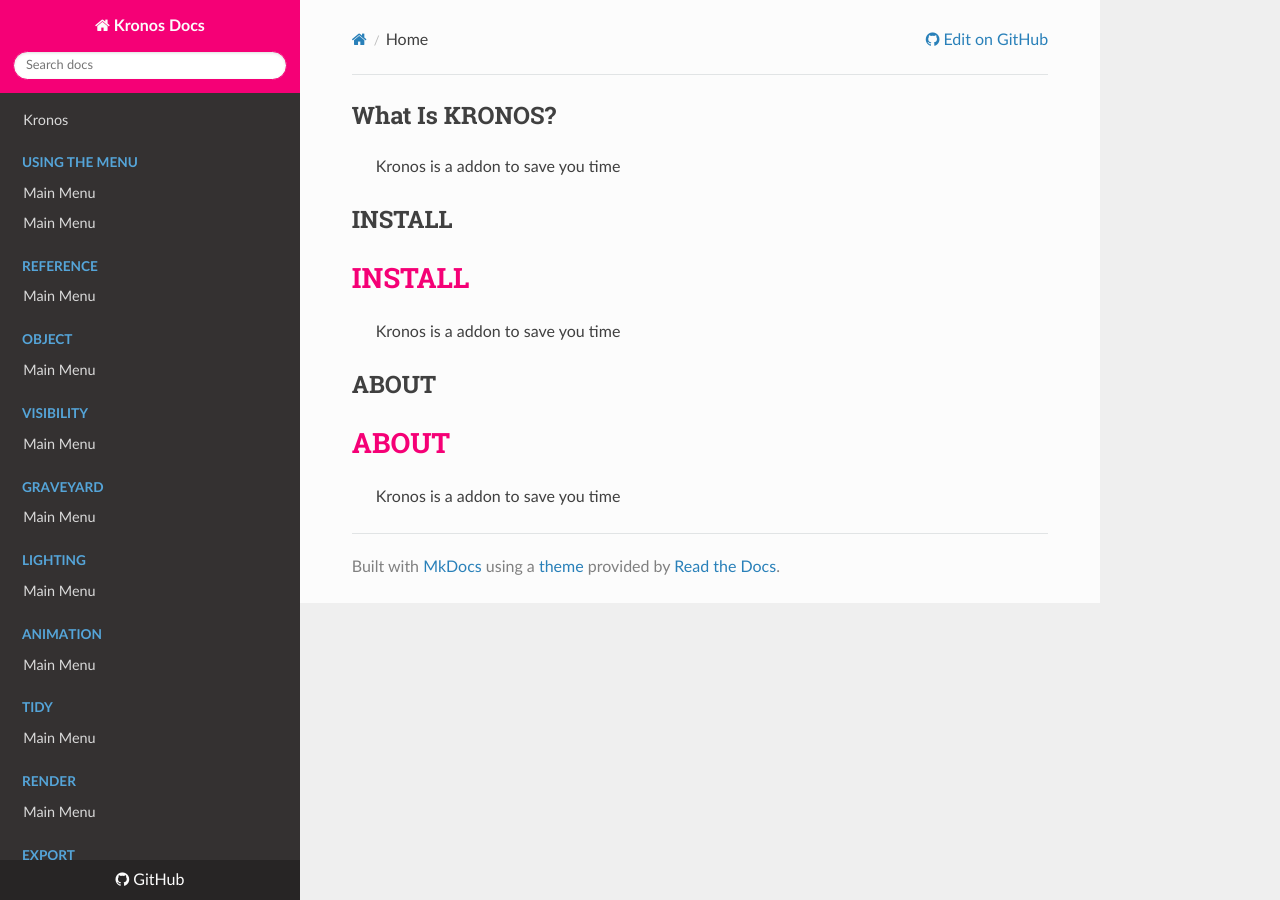
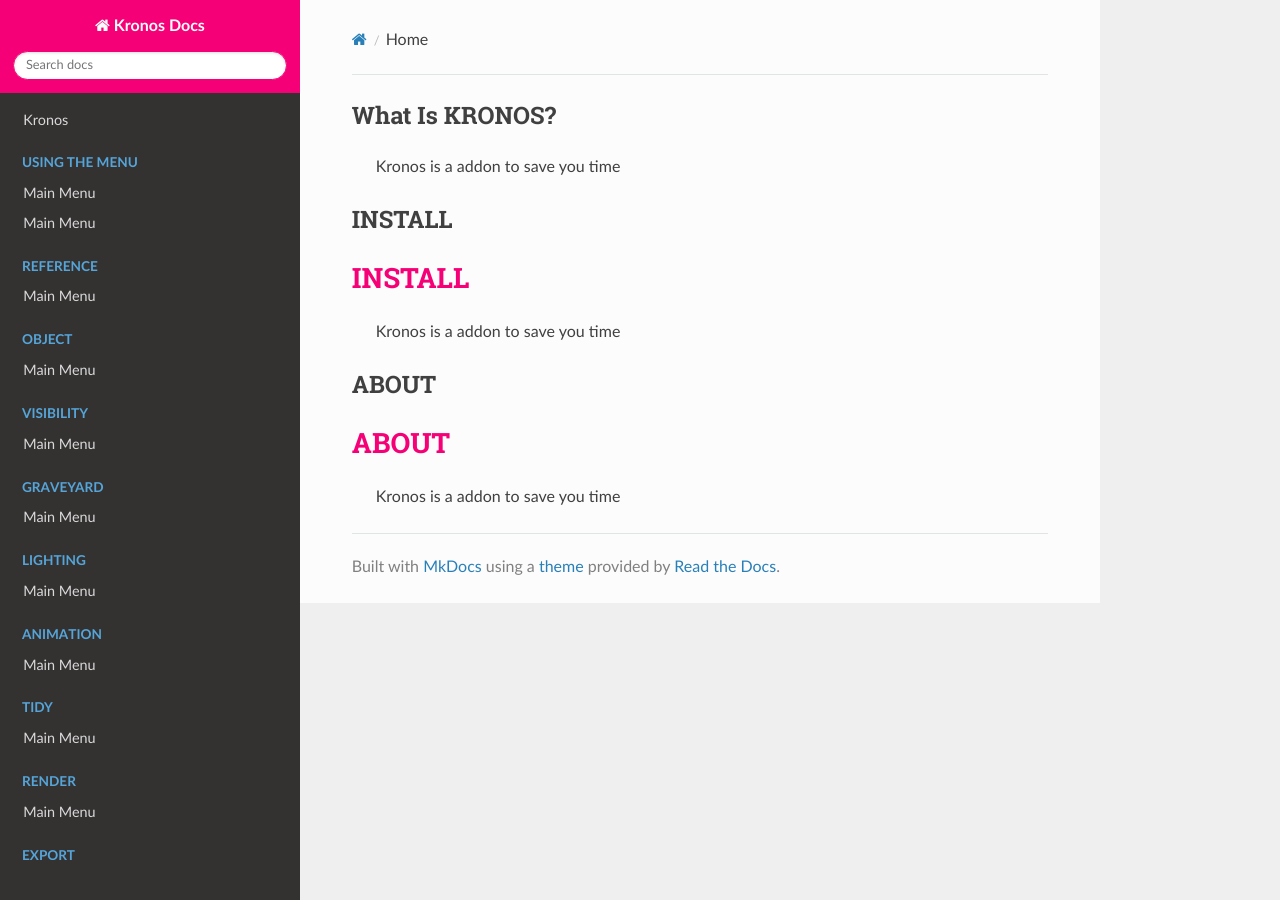
Before and after one commit to CGLIFE7/KronosDocs, an MkDocs documentation site: the page built from docs/docs/index.md, in a window 1280 px wide. Built offline with MkDocs 1.6.1, drawn with Linux system fonts in a browser that asks for light colours; nearby versions of some CDN libraries; some of the changed lines change nothing that is shown.

Commit message:
Update mkdocs.yml

```diff
--- a/docs/mkdocs.yml
+++ b/docs/mkdocs.yml
@@ -2,10 +2,10 @@
 
 site_name: Kronos Docs
 site_description: Official Kronos Documentation
-site_url: https://michaelcurrin.github.io/mkdocs-quickstart/
+# site_url: https://michaelcurrin.github.io/mkdocs-quickstart/
 
-repo_url: https://github.com/MichaelCurrin/mkdocs-quickstart
-edit_uri: edit/master/docs/docs
+# repo_url: https://github.com/MichaelCurrin/mkdocs-quickstart
+# edit_uri: edit/master/docs/docs
 
 ### Build settings ###
 
```
